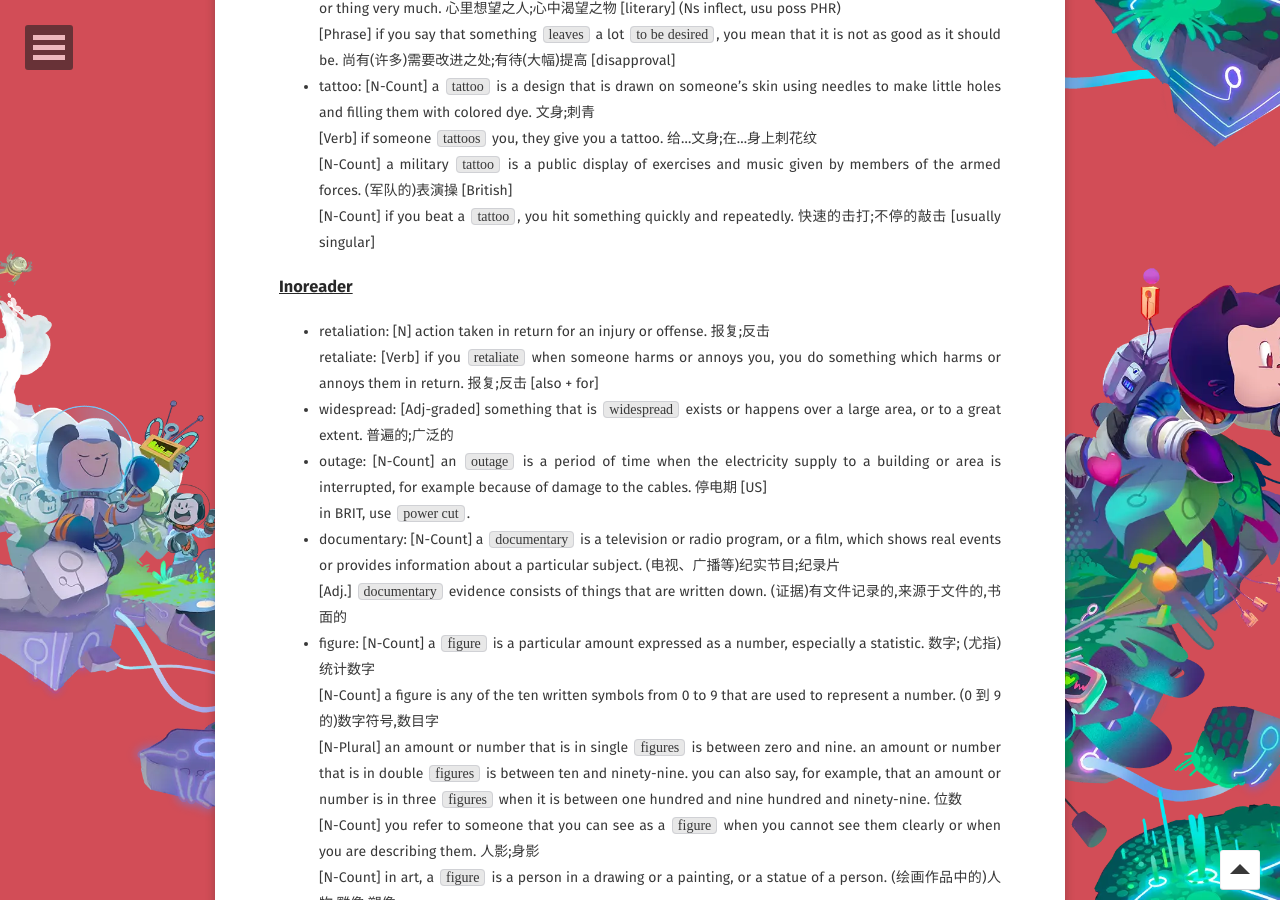
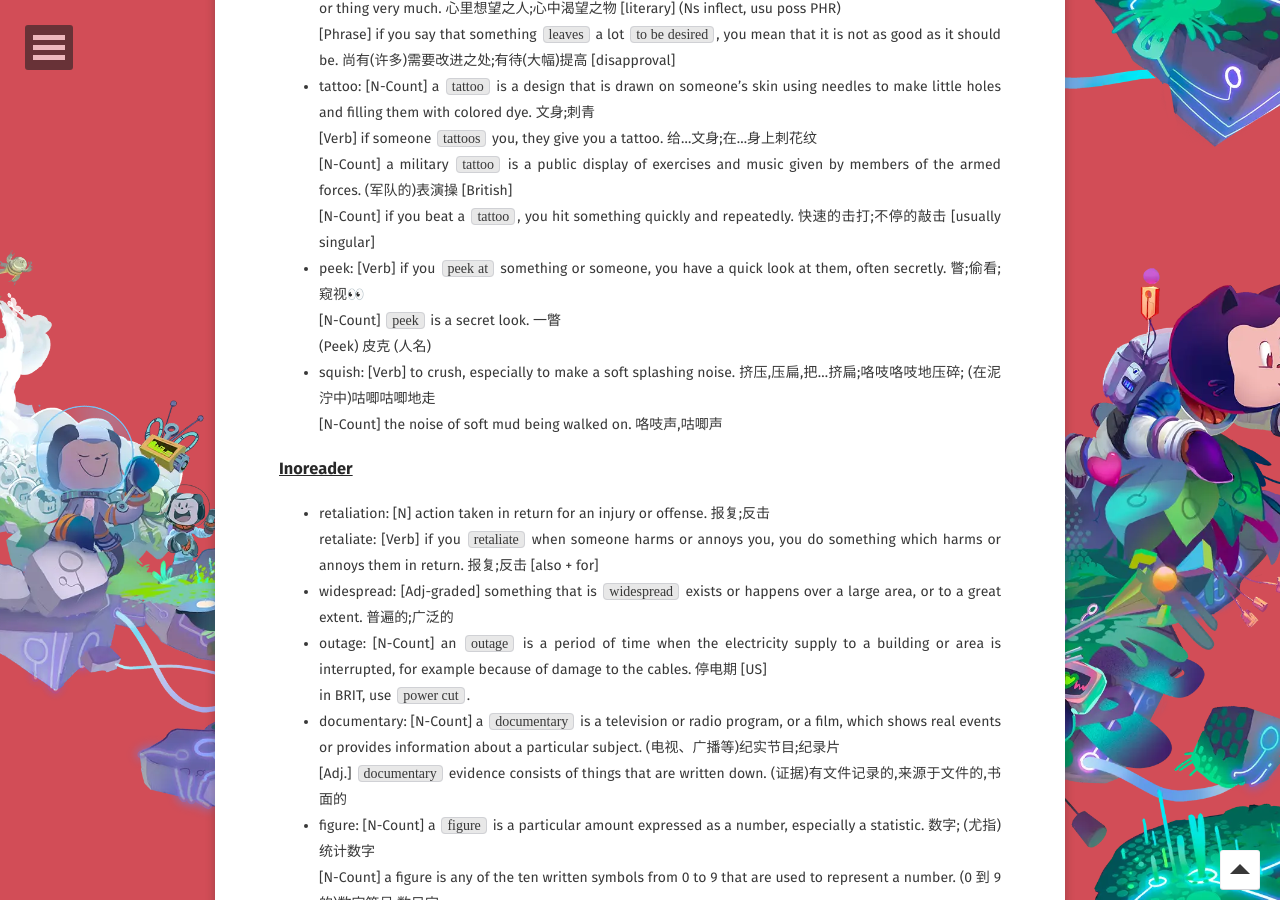
Before and after one commit to WebPavel/WebPavel.github.io, a Jekyll site: the page built from _posts/2026-10-14-daily-English-learning-(Part-2).md, in a window 1280 px wide and 900 px high, scrolled down 15142 px. Built offline with Jekyll 4.4.1, drawn with Linux system fonts in a browser that asks for light colours; some web fonts are replaced; comment, search, counter and statistics services are not loaded.

Commit message:
feat: updates on daily English learning (Part 2)

```diff
--- a/_posts/2026-10-14-daily-English-learning-(Part-2).md
+++ b/_posts/2026-10-14-daily-English-learning-(Part-2).md
@@ -260,6 +260,11 @@ learned from [ChatGPT](https://chatgpt.com/) in Singapore.
  [Verb] if someone `tattoos` you, they give you a tattoo. 给...文身;在...身上刺花纹<br/>
  [N-Count] a military `tattoo` is a public display of exercises and music given by members of the armed forces. (军队的)表演操 [British]<br/>
  [N-Count] if you beat a `tattoo`, you hit something quickly and repeatedly. 快速的击打;不停的敲击 [usually singular]
+- peek: [Verb] if you `peek at` something or someone, you have a quick look at them, often secretly. 瞥;偷看;窥视👀<br/>
+ [N-Count] `peek` is a secret look. 一瞥<br/>
+ (Peek) 皮克 (人名)
+- squish: [Verb] to crush, especially to make a soft splashing noise. 挤压,压扁,把...挤扁;咯吱咯吱地压碎; (在泥泞中)咕唧咕唧地走<br/>
+ [N-Count] the noise of soft mud being walked on. 咯吱声,咕唧声
 
 ### [Inoreader](https://www.innoreader.com/)
 
```
